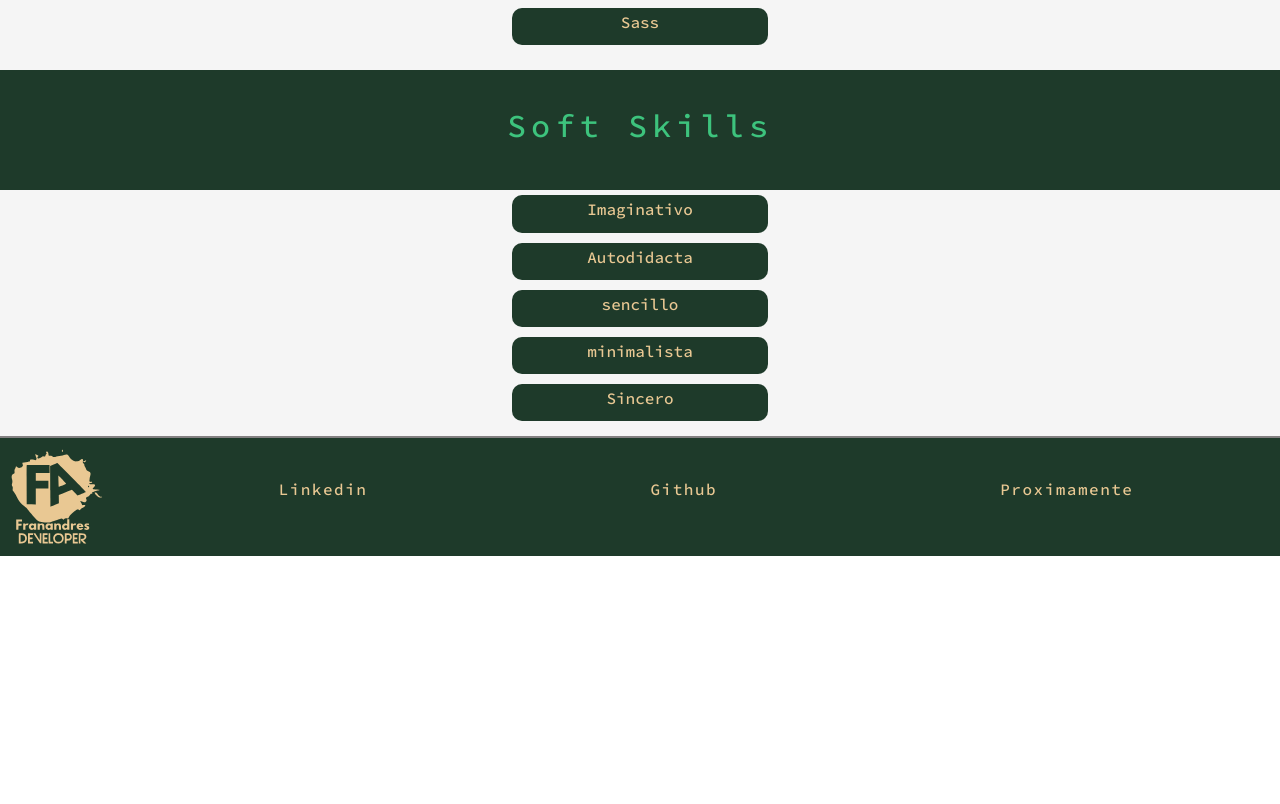
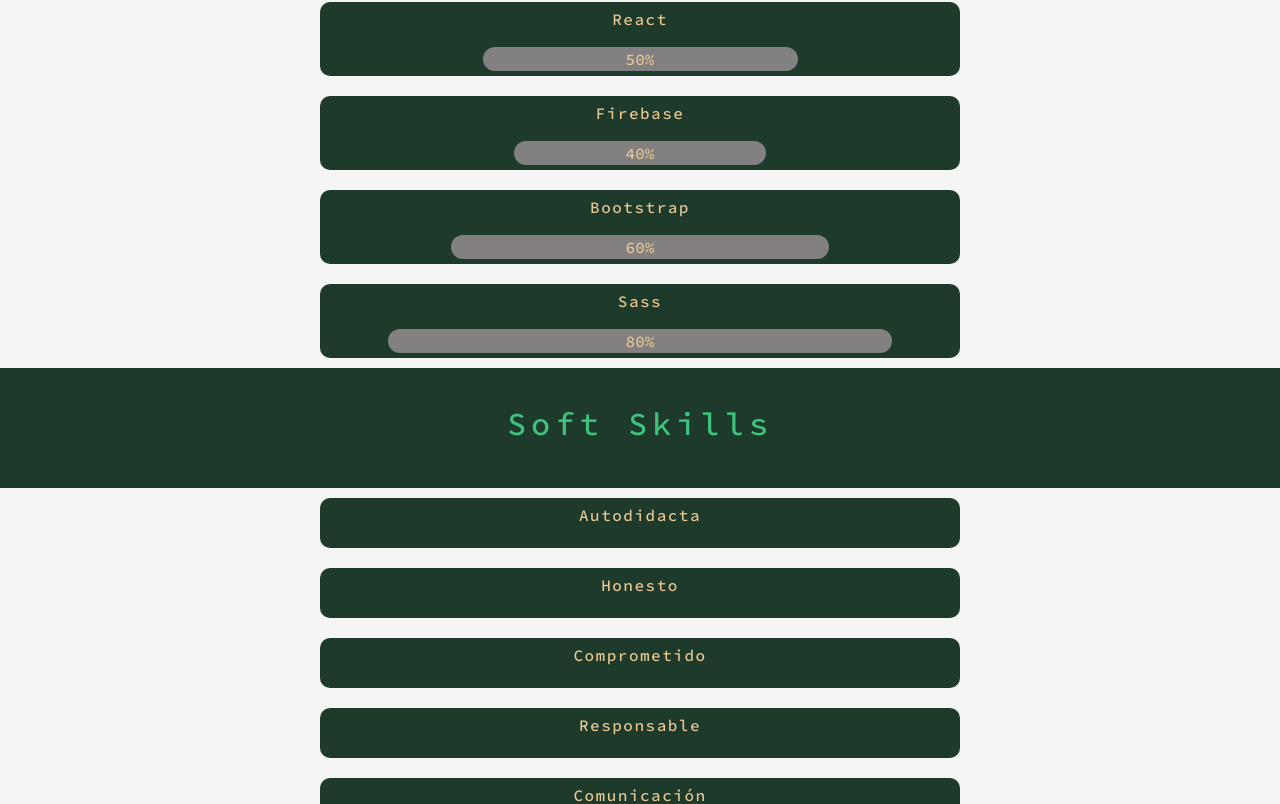
Before and after one commit to courfedra/mi-page, a React (Vite) app: page / in a window 1280 px wide. Shown: the part 1297-2101 px from the top of the page. Before the commit the page ends 1853 px from the top, so only its background shows below. Built offline with nearby package versions, Linux system fonts and the light colour scheme.

Commit message:
Add Hover Animation Skill

```diff
--- a/src/components/inicio/BoxSkill.jsx
+++ b/src/components/inicio/BoxSkill.jsx
@@ -1,10 +1,20 @@
 import styled from "styled-components"
 import Theme from "../Themes"
 
-const BoxSkill=({texto})=>{
+const BoxSkill=({texto,nivel})=>{
     return(
         <SkillInfo>
-            <h6>{texto}</h6>
+            <p>
+                {texto}
+            </p>
+            <div className="barraPorcentaje" style={{
+                width: nivel + '%',
+                color:Theme.colorEnlace,
+                backgroundColor:Theme.colorLineaBorde,
+                borderRadius:15
+            }}>
+                {nivel?nivel+"%":""}
+            </div>
         </SkillInfo>
     )
 }
@@ -12,20 +22,32 @@
 
 
 const SkillInfo=styled.div`
-    width: 20%;
+    width: 50%;
     padding: 5px;
-    margin: 5px 0;
+    margin: 10px 0;
     border-radius: 10px;
     color: ${Theme.colorEnlace};
     background-color: ${Theme.colorBg};
     display: flex;
+    flex-direction: column;
     justify-content: center;
     align-items: center;
     text-align: center;
+    p{
+        letter-spacing: 1.5px;
+    }
     &:hover{
         background-color: ${Theme.colorBgHover};
         color: ${Theme.colorEnlaceHover};
         box-shadow: 0 0 5px 5px ${Theme.colorLineaBorde};
     }
-
+    &:hover .barraPorcentaje{
+        animation: barraAnimada 2s ease-in-out infinite alternate !important;
+    }
+    @keyframes barraAnimada {
+        100%{
+            background-color: ${Theme.colorEnlace};
+            color:${Theme.colorTxt}
+        }
+    }
 `
--- a/src/components/inicio/Skills.jsx
+++ b/src/components/inicio/Skills.jsx
@@ -2,21 +2,18 @@
 import Theme from "../Themes"
 import BoxSkill from "./BoxSkill"
 import SubTitulo from "../SubTitulo"
-
-const hardSkill=["HTML","CSS","JS","React","Firebase","Bootstrap","Sass"]
-const softSkill=["Imaginativo","Autodidacta","sencillo","minimalista","Sincero"]
-
+import { hardSkill,softSkill } from "../../data/skills"
 
 const Skills =()=>{
     return(
         <>
             <SkillsStyled>
                 <SubTitulo texto="Hard Skills"/>
-                {hardSkill.map(elem=><BoxSkill key={hardSkill.indexOf(elem)} texto={elem}/>)}
+                {hardSkill.map(elem=><BoxSkill key={hardSkill.indexOf(elem)} texto={elem.nombre} nivel={elem.nivel}/>)}
             </SkillsStyled>
             <SkillsStyled>
                 <SubTitulo texto="Soft Skills"/>
-                {softSkill.map(elem=><BoxSkill key={softSkill.indexOf(elem)} texto={elem}/>)}
+                {softSkill.map(elem=><BoxSkill key={softSkill.indexOf(elem)} texto={elem.nombre}/>)}
             </SkillsStyled>
         </>
     )
@@ -26,7 +23,6 @@
 
 const SkillsStyled=styled.div`
     width: 100%;
-    padding: 10px 0;
     display:flex;
     flex-direction: column;
     justify-content: center;
--- /dev/null
+++ b/src/data/skills.js
@@ -0,0 +1,48 @@
+export const hardSkill=[
+    {
+        nombre:"HTML",
+        nivel:90
+    },
+    {
+        nombre:"CSS",
+        nivel:80
+    },
+    {
+        nombre:"JS",
+        nivel:75
+    },
+    {
+        nombre:"React",
+        nivel:50
+    },
+    {
+        nombre:"Firebase",
+        nivel:40
+    },
+    {
+        nombre:"Bootstrap",
+        nivel:60
+    },
+    {
+        nombre:"Sass",
+        nivel:80
+    }
+]
+
+export const softSkill=[
+    {
+        nombre:"Autodidacta",
+    },
+    {
+        nombre:"Honesto",
+    },
+    {
+        nombre:"Comprometido",
+    },
+    {
+        nombre:"Responsable",
+    },
+    {
+        nombre:"Comunicación",
+    }
+]
```
